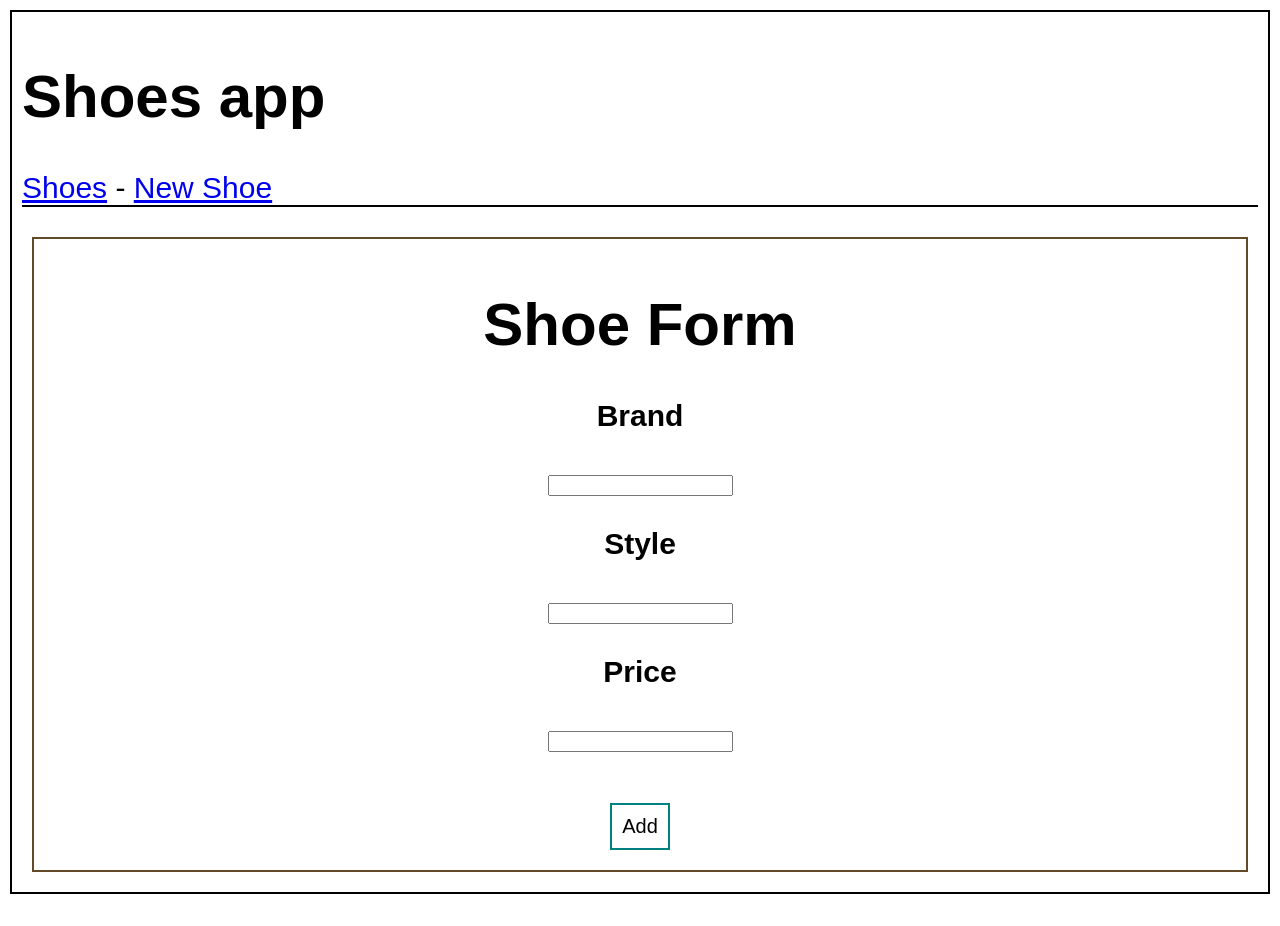
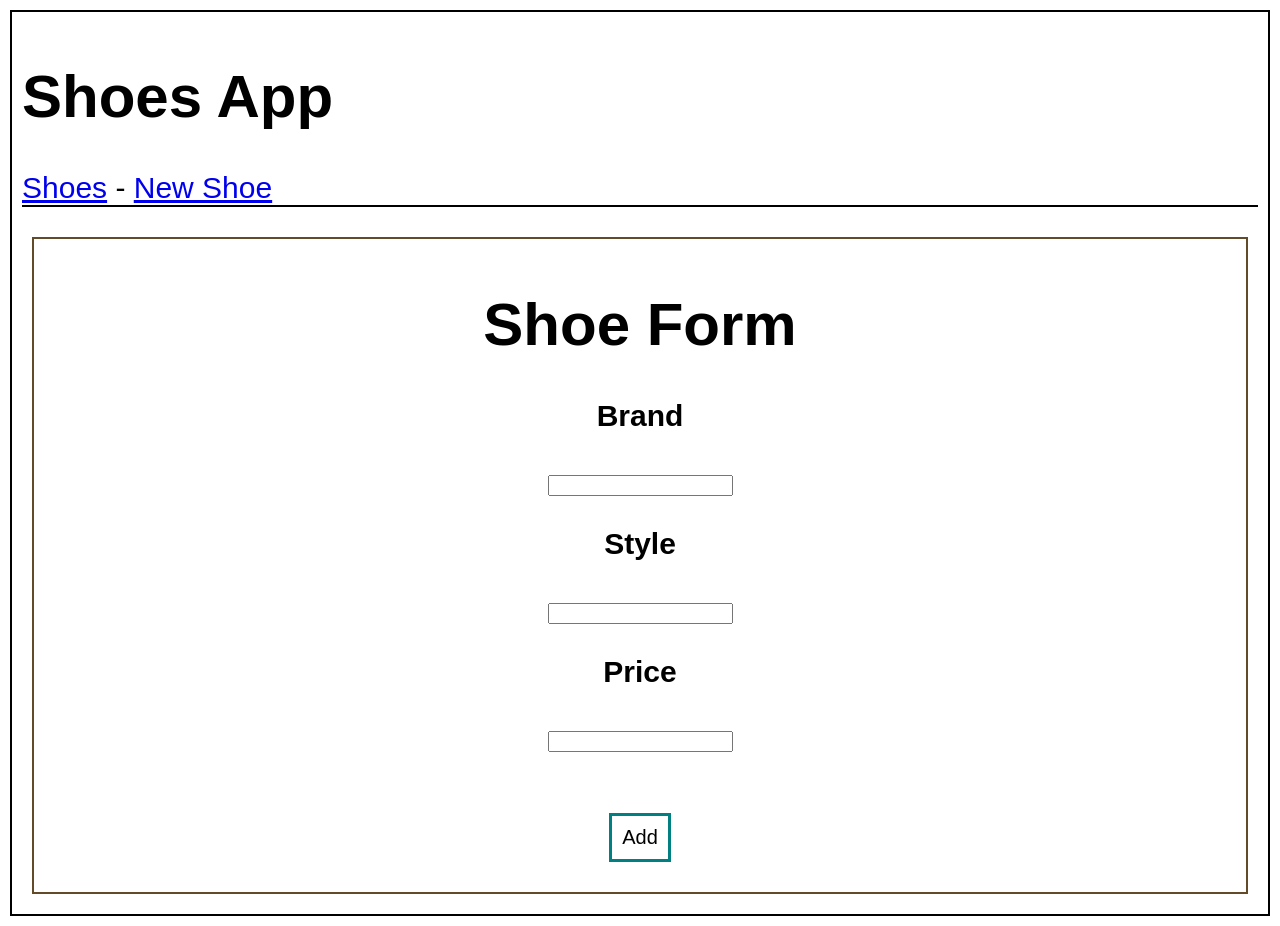
Before and after one commit to JoeJorgensen/shoes-react-rails, a React (Create React App) app in the folder client/: page /shoes/new in a window 1280 px wide. Before the commit the page ends 904 px from the top, so only its background shows below. Built offline with nearby package versions, Linux system fonts and the light colour scheme; no server answers.

Commit message:
client add

```diff
--- a/client/src/App.css
+++ b/client/src/App.css
@@ -17,8 +17,8 @@
 
 }
 .border .border .border{
-  border: 2px solid teal;
-  margin: 10px;
+  border: 3px solid teal;
+  margin: 20px;
   padding: 10px;
 
 }
--- a/client/src/App.js
+++ b/client/src/App.js
@@ -3,7 +3,7 @@ import { Link, Outlet } from 'react-router-dom';
 function App() {
   return (
     <div className='border' style={{fontSize:'30px'}}>
-      <h1>Shoes app</h1>
+      <h1>Shoes App</h1>
       <nav
         style={{
           borderBottom:'2px solid',
--- a/client/src/pages/Shoes.js
+++ b/client/src/pages/Shoes.js
@@ -18,7 +18,7 @@ const Shoes = (props)=>{
   }
     return (
         <div
-        className='border'
+
         style={{ textAlign: 'center'}}>
             <h1>Shoes</h1>
             <button className='border'
```
Also changed, not shown: 1 other file (tests, documents, lock files or other folders).
